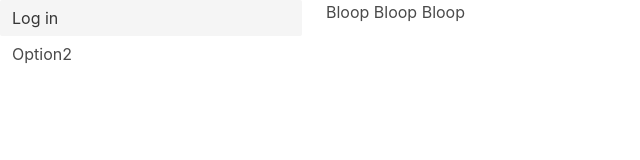
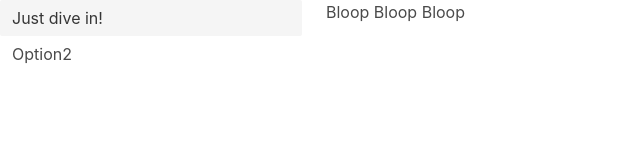
Before and after one commit to Shaylin/web-audio-recorder, a website: page src/client/view/index.pug in a window 1280 px wide. Shown: the full height of the page, 0-640 px from the left. Drawn offline with nearby package versions, Linux system fonts and the light colour scheme; files that its build step writes are made by us from their sources.

```diff
--- a/src/client/view/layout.pug
+++ b/src/client/view/layout.pug
@@ -11,12 +11,8 @@
             div.NavigationMenu(class="column menu")
                 ul.MenuList(class="menu-list")
                     li
-                        if isAuthenticated
-                            a(href="/user")
-                                div.NavButton Just dive in!
-                        else
-                            a(href="/login")
-                                div.NavButton Log in
+                        a(href="/login")
+                            div.NavButton Just dive in!
                     li
                         a Option2
             block layout-content
```
Also changed, not shown: src/auth.js (+0 -9 lines), src/index.js (+8 -0 lines), README.md, 1 other file.
